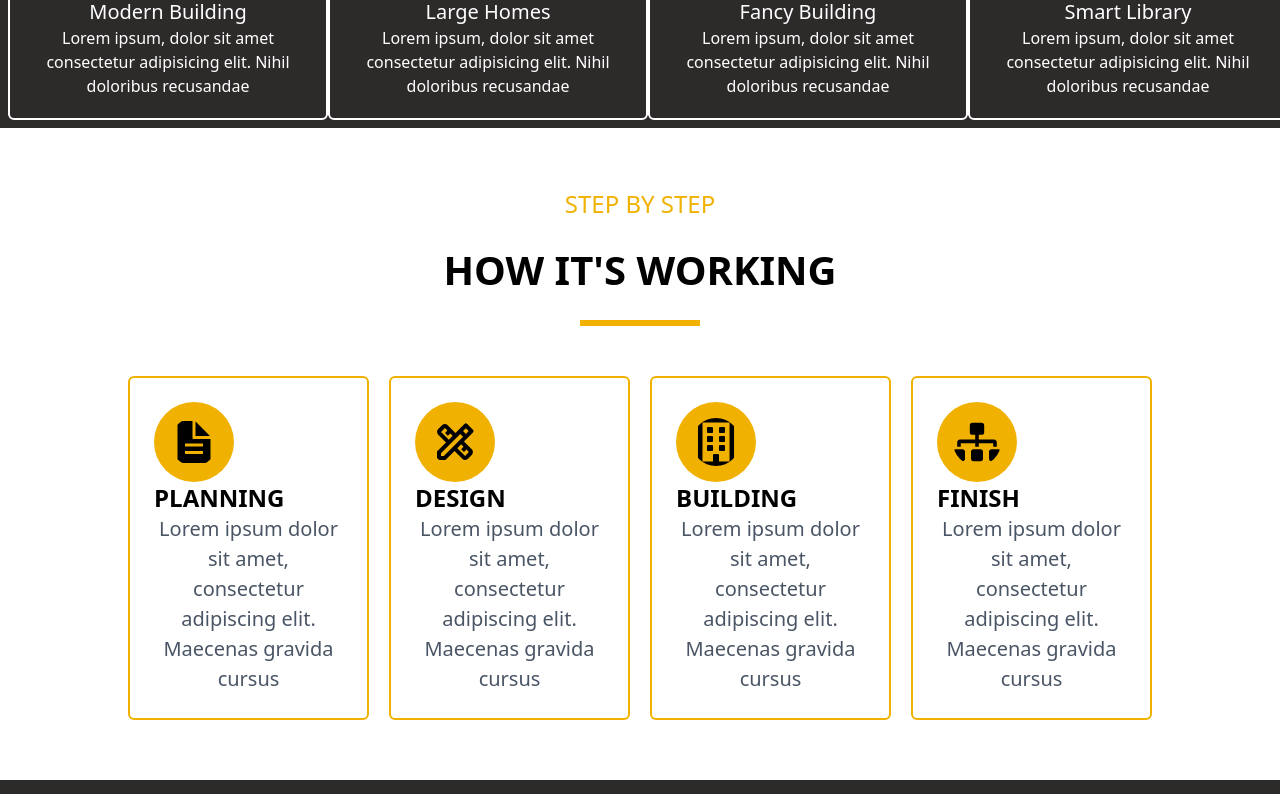
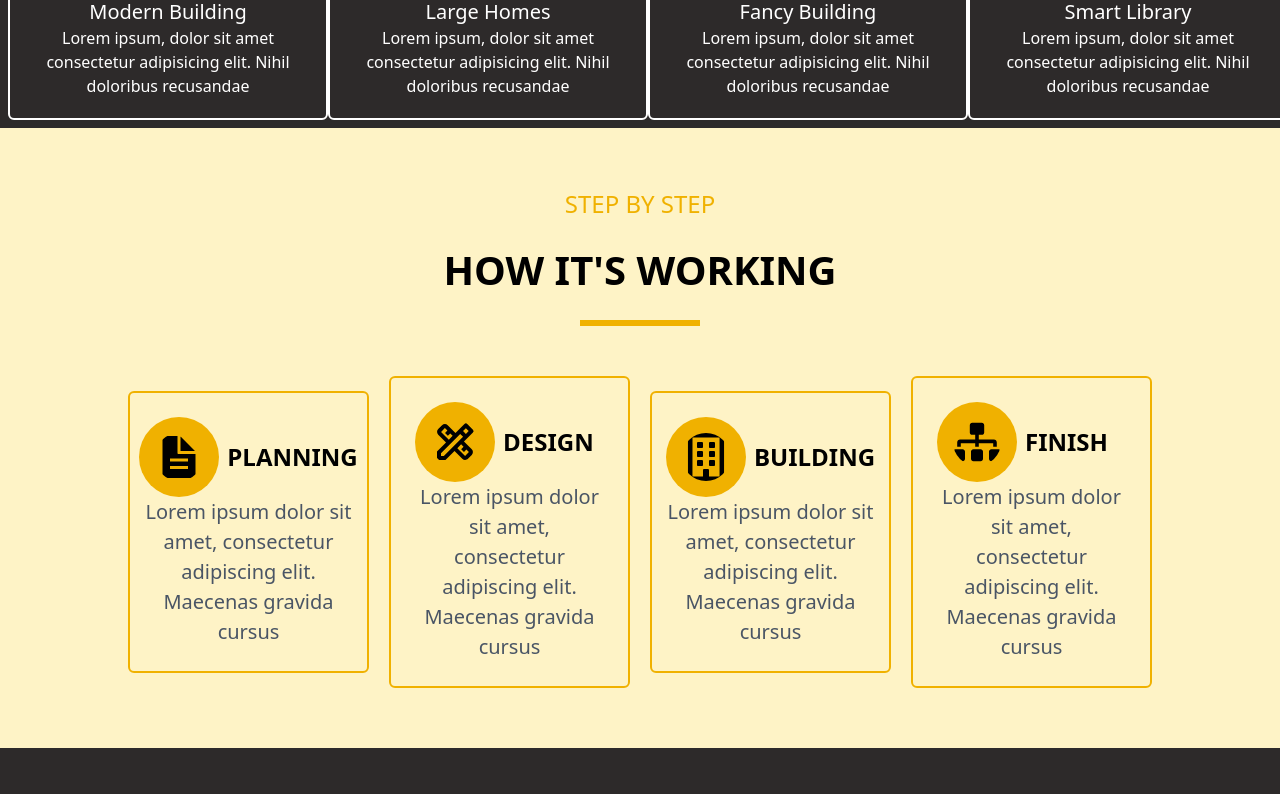
Before and after one commit to mr-Ayalk/mega_construction_company, a React (Vite) app: page / in a window 1280 px wide. Shown: the part 3306-4100 px from the top of the page. Built offline with nearby package versions, Linux system fonts and the light colour scheme.

Commit message:
working page section updated

```diff
--- a/src/sections/Working.jsx
+++ b/src/sections/Working.jsx
@@ -4,12 +4,12 @@ import { slideUpVariants, zoomInVariants } from "./animation";
 import { planning } from "../export.js";
 const Working = () => {
   return (
-    <div id="working" className="w-full bg-white">
+    <div id="working" className="w-full bg-amber-100 text-center">
       <motion.div
         initial="hidden"
         whileInView="visible"
         variants={slideUpVariants}
-        className="lg:w-[80%] w-[90%] m-auto py-[60px] flex flex-col justify-between items-center gap-[20px]"
+        className="lg:w-[80%] w-[90%] m-auto py-[60px] flex flex-col justify-between items-center gap-[20px] "
       >
         <motion.h1
           variants={slideUpVariants}
@@ -42,9 +42,12 @@ const Working = () => {
               className="flex flex-col justify-center items-center gap-5 border-2 border-yellow-500 rounded-md p-6"
             >
               <div className="">
-                {" "}
-                <item.icon className="size-[80px] bg-yellow-500 hover:bg-black hover:fill-white p-4 rounded-full cursor-pointer" />
-                <h1 className="text-2xl font-bold uppercase">{item.title}</h1>
+                <div className="flex flex-row !items-center gap-2">
+                  <item.icon className="size-[80px] bg-yellow-500 hover:bg-black hover:fill-white p-4 rounded-full cursor-pointer !items-center" />
+                  <h1 className="text-2xl font-bold uppercase ">
+                    {item.title}
+                  </h1>
+                </div>
                 <p className="text-[20px] text-center text-gray-600 ">
                   {item.about}
                 </p>
```
